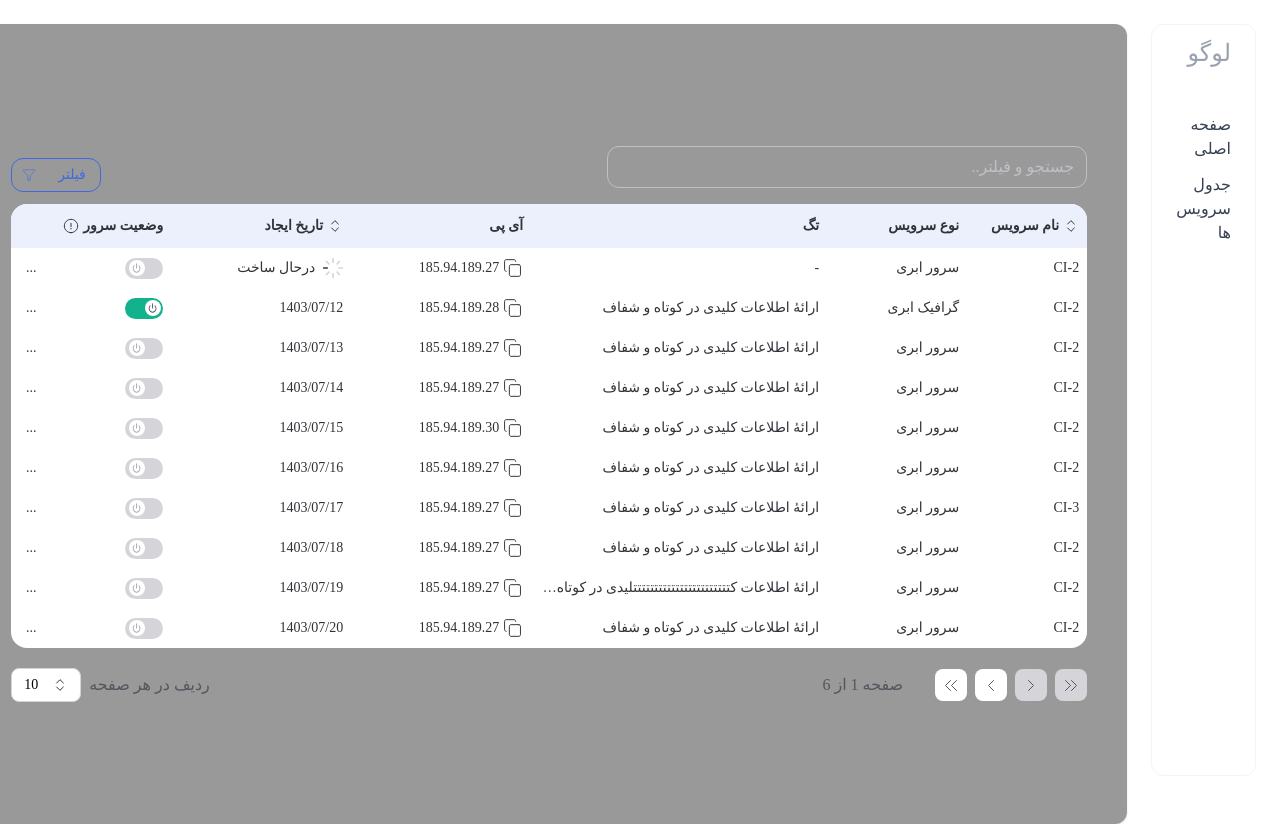
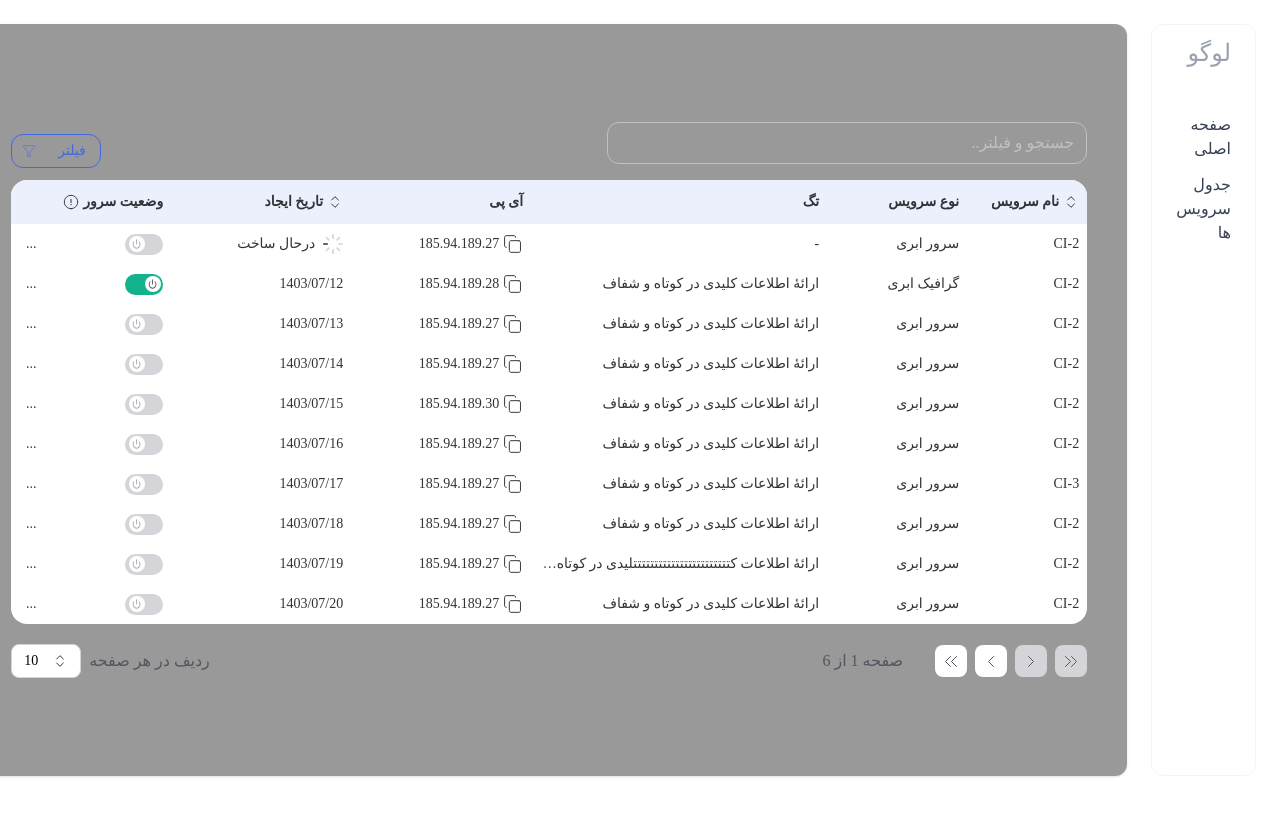
Before and after one commit to ELAZNZ/git-data-table-test, a Next.js app: page /panel/table in a window 1280 px wide. After the commit the page ends 800 px from the top, so only its background shows below. Built offline with nearby package versions, Linux system fonts and the light colour scheme; a web font is replaced by a local one.

Commit message:
fix scroll in table page

```diff
--- a/app/panel/table/page.tsx
+++ b/app/panel/table/page.tsx
@@ -624,7 +624,7 @@ export default function Home() {
 
   return (
     <div
-      className="p-10 bg-black/40  shadow-sm min-h-screen rounded-xl flex flex-col items-center justify-center"
+      className="p-10 bg-black/40  shadow-sm h-full rounded-xl flex flex-col items-center justify-center"
       dir="rtl"
     >
       <TableToolbar search={search} onSearchChange={setSearch} />
```
